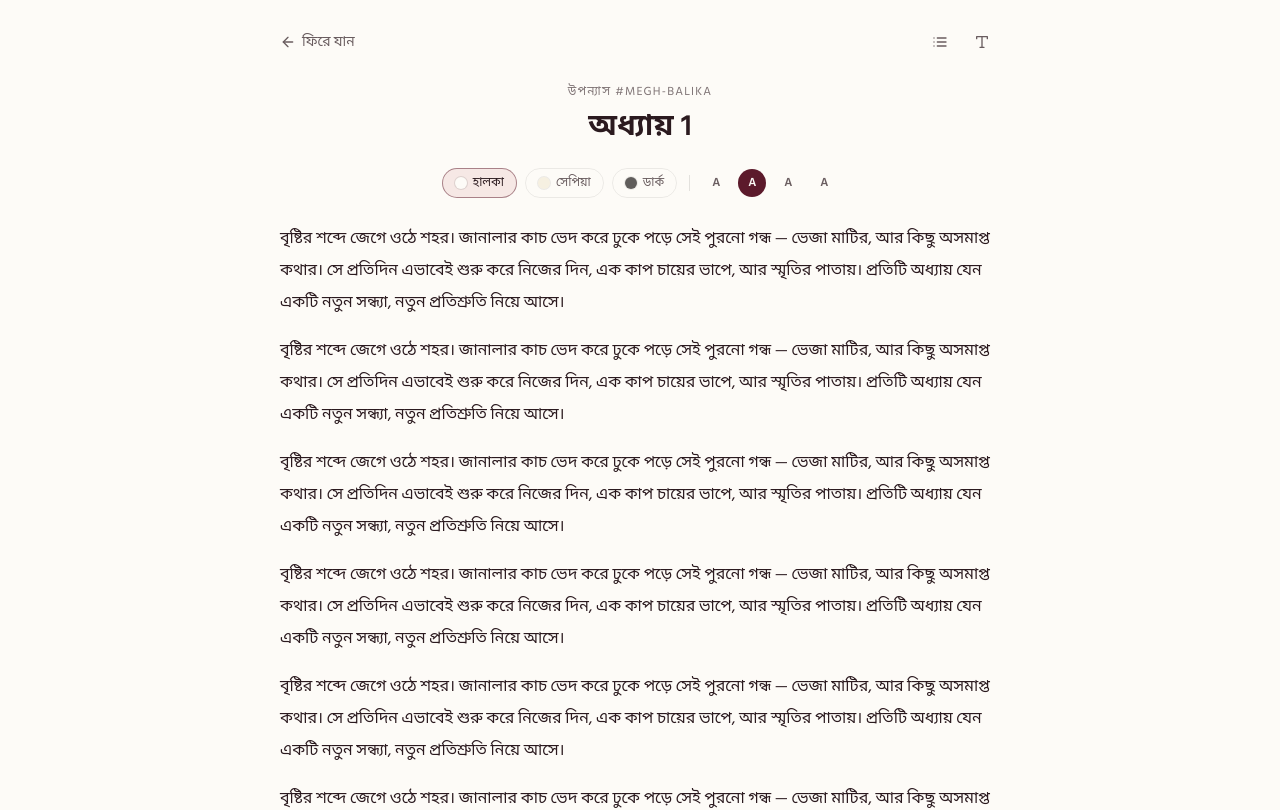
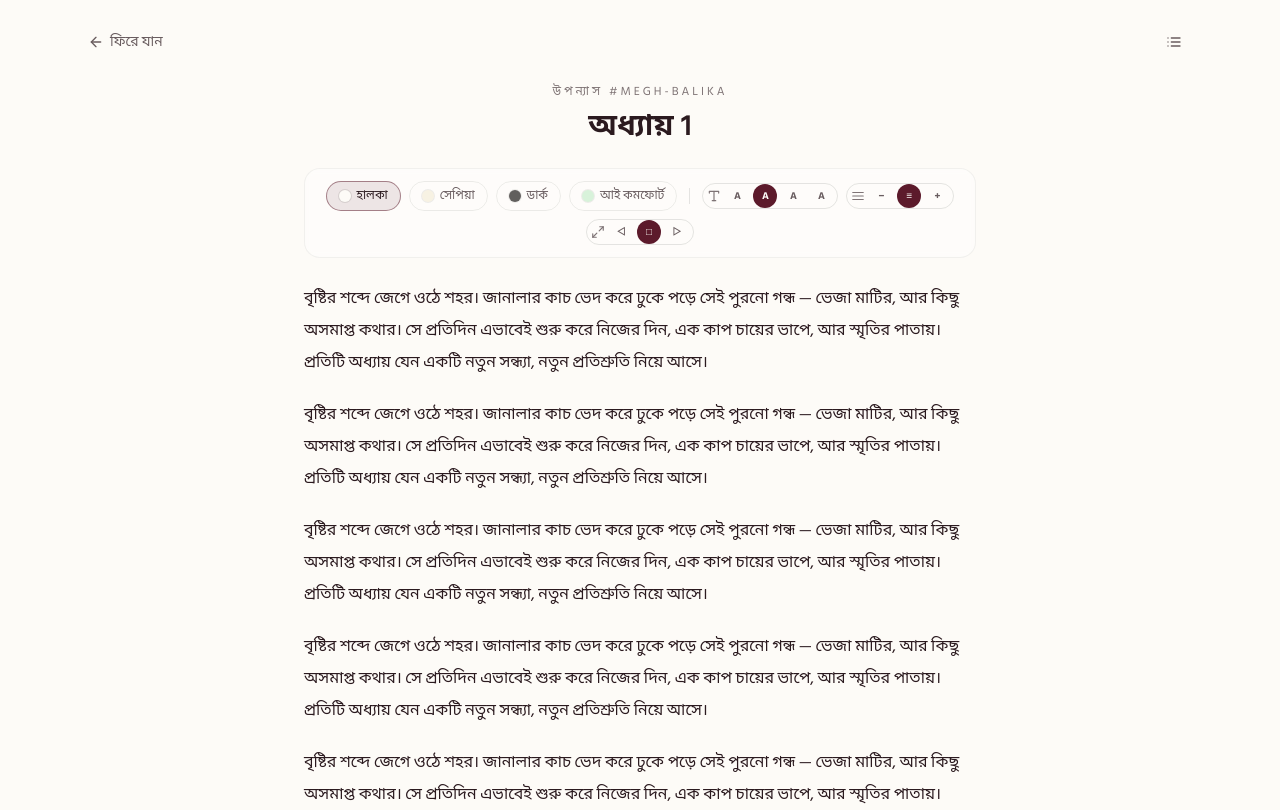
Before and after one commit to ekhoni-lagbe/megh-balika, a React (Vite) app: page /read/megh-balika/1 in a window 1280 px wide. Shown: the top 810 px of the page. Built offline with nearby package versions, Linux system fonts and the light colour scheme.

Commit message:
Update ReaderShell.tsx

```diff
--- a/src/components/reading/ReaderShell.tsx
+++ b/src/components/reading/ReaderShell.tsx
@@ -1,14 +1,27 @@
 import { ReactNode } from 'react';
 import { Link } from 'react-router-dom';
-import { ArrowLeft, ChevronLeft, ChevronRight, List, Type } from 'lucide-react';
+import {
+  ArrowLeft,
+  ChevronLeft,
+  ChevronRight,
+  List,
+  Type,
+  AlignJustify,
+  Maximize2,
+} from 'lucide-react';
 import { useTheme } from '@/context/ThemeContext';
 import { useReader } from '@/context/ReaderContext';
+import { cn } from '@/utils/cn';
 
 const fontSizes = ['sm', 'base', 'lg', 'xl'] as const;
+const lineSpacings = ['compact', 'normal', 'relaxed'] as const;
+const widths = ['narrow', 'normal', 'wide'] as const;
+
 const themes = [
-  { id: 'light' as const, label: 'হালকা', swatch: 'bg-cream-50' },
-  { id: 'sepia' as const, label: 'সেপিয়া', swatch: 'bg-[#F4ECD8]' },
-  { id: 'dark' as const, label: 'ডার্ক', swatch: 'bg-[#1E1B1A]' },
+  { id: 'light' as const, label: 'হালকা', swatch: 'bg-cream-50', text: 'text-ink' },
+  { id: 'sepia' as const, label: 'সেপিয়া', swatch: 'bg-[#F4ECD8]', text: 'text-[#4A3728]' },
+  { id: 'dark' as const, label: 'ডার্ক', swatch: 'bg-[#1E1B1A]', text: 'text-[#E9E1D5]' },
+  { id: 'eyeComfort' as const, label: 'আই কমফোর্ট', swatch: 'bg-[#C7EDCC]', text: 'text-[#1B3A2A]' },
 ];
 
 interface ReaderShellProps {
@@ -17,6 +30,7 @@ interface ReaderShellProps {
   content: ReactNode;
   onPrev?: () => void;
   onNext?: () => void;
+  onChapterList?: () => void;
 }
 
 export function ReaderShell({
@@ -25,112 +39,185 @@ export function ReaderShell({
   content,
   onPrev,
   onNext,
+  onChapterList,
 }: ReaderShellProps) {
   const { readingTheme, setReadingTheme } = useTheme();
-  const { fontSize, setFontSize } = useReader();
+  const { fontSize, setFontSize, lineSpacing, setLineSpacing, contentWidth, setContentWidth } =
+    useReader();
 
   const surface =
     readingTheme === 'dark'
       ? 'bg-[#1E1B1A] text-[#E9E1D5]'
       : readingTheme === 'sepia'
       ? 'bg-[#F4ECD8] text-[#4A3728]'
+      : readingTheme === 'eyeComfort'
+      ? 'bg-[#C7EDCC] text-[#1B3A2A]'
       : 'bg-cream-50 text-ink';
 
-  return (
-    <div className={`min-h-screen ${surface} transition-colors`}>
-      <div className="mx-auto max-w-3xl px-4 py-6 sm:px-6">
-        <div className="mb-6 flex items-center justify-between gap-3">
-          <Link
-            to="/"
-            className="inline-flex items-center gap-1.5 text-sm opacity-70 hover:opacity-100"
-          >
-            <ArrowLeft className="h-4 w-4" /> ফিরে যান
-          </Link>
-          <div className="flex items-center gap-1.5">
-            <button
-              aria-label="অধ্যায় তালিকা"
-              className="grid h-9 w-9 place-items-center rounded-full opacity-70 hover:bg-black/5 hover:opacity-100"
-            >
-              <List className="h-4 w-4" />
-            </button>
-            <button
-              aria-label="ফন্ট সাইজ"
-              className="grid h-9 w-9 place-items-center rounded-full opacity-70 hover:bg-black/5 hover:opacity-100"
-            >
-              <Type className="h-4 w-4" />
-            </button>
-          </div>
-        </div>
+  const widthClass =
+    contentWidth === 'narrow'
+      ? 'max-w-xl'
+      : contentWidth === 'wide'
+      ? 'max-w-4xl'
+      : 'max-w-2xl';
 
-        <div className="mb-6 text-center">
-          <p className="text-xs uppercase tracking-widest opacity-60">{novelTitle}</p>
-          <h1 className="mt-2 font-display text-2xl font-semibold sm:text-3xl">
-            {chapterTitle}
-          </h1>
-        </div>
+  const spacingClass =
+    lineSpacing === 'compact'
+      ? 'leading-relaxed space-y-3'
+      : lineSpacing === 'relaxed'
+      ? 'leading-loose space-y-6'
+      : 'leading-loose space-y-5';
 
-        <div className="mb-6 flex flex-wrap items-center justify-center gap-2">
-          {themes.map((t) => (
-            <button
-              key={t.id}
-              onClick={() => setReadingTheme(t.id)}
-              aria-pressed={readingTheme === t.id}
-              className={`flex items-center gap-1.5 rounded-full border px-3 py-1.5 text-xs font-medium transition ${
-                readingTheme === t.id
-                  ? 'border-burgundy/50 bg-rose/20'
-                  : 'border-black/10 opacity-70 hover:opacity-100'
-              }`}
-            >
-              <span className={`h-3 w-3 rounded-full ${t.swatch} ring-1 ring-black/10`} />
-              {t.label}
-            </button>
-          ))}
-          <span className="mx-1 h-4 w-px bg-black/10" />
-          {fontSizes.map((s) => (
-            <button
-              key={s}
-              onClick={() => setFontSize(s)}
-              aria-pressed={fontSize === s}
-              className={`grid h-7 w-7 place-items-center rounded-full text-xs font-semibold transition ${
-                fontSize === s ? 'bg-burgundy text-cream-50' : 'opacity-70 hover:opacity-100'
-              }`}
-            >
-              A
-            </button>
-          ))}
-        </div>
-
-        <article
-          className={`space-y-4 leading-loose ${
+  const fontClass =
     fontSize === 'sm'
       ? 'text-sm'
       : fontSize === 'lg'
       ? 'text-lg'
       : fontSize === 'xl'
       ? 'text-xl'
-              : 'text-base'
-          }`}
+      : 'text-base';
+
+  return (
+    <div className={cn('min-h-screen transition-colors duration-300', surface)}>
+      <div className="mx-auto max-w-6xl px-4 py-6 sm:px-6">
+        <div className="mb-6 flex items-center justify-between gap-3">
+          <Link
+            to="/"
+            className="inline-flex items-center gap-1.5 text-sm opacity-70 transition hover:opacity-100"
+          >
+            <ArrowLeft className="h-4 w-4" /> ফিরে যান
+          </Link>
+          <div className="flex items-center gap-1.5">
+            <button
+              onClick={onChapterList}
+              aria-label="অধ্যায় তালিকা"
+              className="grid h-9 w-9 place-items-center rounded-full opacity-70 transition hover:bg-black/5 hover:opacity-100"
+            >
+              <List className="h-4 w-4" />
+            </button>
+          </div>
+        </div>
+
+        <div className={cn('mx-auto', widthClass)}>
+          <div className="mb-6 text-center">
+            <p className="text-xs uppercase tracking-[0.25em] opacity-60">{novelTitle}</p>
+            <h1 className="mt-2 font-display text-2xl font-semibold sm:text-3xl">
+              {chapterTitle}
+            </h1>
+          </div>
+
+          <div className="mb-6 rounded-2xl border border-black/5 bg-white/40 p-3 backdrop-blur-sm dark:bg-black/10">
+            <div className="flex flex-wrap items-center justify-center gap-2">
+              {/* Theme selectors */}
+              {themes.map((t) => (
+                <button
+                  key={t.id}
+                  onClick={() => setReadingTheme(t.id)}
+                  aria-pressed={readingTheme === t.id}
+                  className={cn(
+                    'flex items-center gap-1.5 rounded-full border px-3 py-1.5 text-xs font-medium transition',
+                    readingTheme === t.id
+                      ? 'border-burgundy/50 bg-burgundy/10'
+                      : 'border-black/10 opacity-70 hover:opacity-100',
+                  )}
+                >
+                  <span className={cn('h-3 w-3 rounded-full ring-1 ring-black/10', t.swatch)} />
+                  {t.label}
+                </button>
+              ))}
+
+              <span className="mx-1 h-4 w-px bg-black/10" />
+
+              {/* Font size */}
+              <div className="flex items-center gap-1 rounded-full border border-black/10 px-1">
+                <Type className="h-3.5 w-3.5 opacity-60" />
+                {fontSizes.map((s) => (
+                  <button
+                    key={s}
+                    onClick={() => setFontSize(s)}
+                    aria-pressed={fontSize === s}
+                    className={cn(
+                      'grid h-6 w-6 place-items-center rounded-full text-[10px] font-bold transition',
+                      fontSize === s
+                        ? 'bg-burgundy text-cream-50'
+                        : 'opacity-70 hover:opacity-100',
+                    )}
+                  >
+                    {s === 'sm' ? 'A' : s === 'base' ? 'A' : s === 'lg' ? 'A' : 'A'}
+                  </button>
+                ))}
+              </div>
+
+              {/* Line spacing */}
+              <div className="flex items-center gap-1 rounded-full border border-black/10 px-1">
+                <AlignJustify className="h-3.5 w-3.5 opacity-60" />
+                {lineSpacings.map((s) => (
+                  <button
+                    key={s}
+                    onClick={() => setLineSpacing(s)}
+                    aria-pressed={lineSpacing === s}
+                    className={cn(
+                      'grid h-6 w-6 place-items-center rounded-full text-[10px] font-bold transition',
+                      lineSpacing === s
+                        ? 'bg-burgundy text-cream-50'
+                        : 'opacity-70 hover:opacity-100',
+                    )}
+                  >
+                    {s === 'compact' ? '−' : s === 'normal' ? '≡' : '+'}
+                  </button>
+                ))}
+              </div>
+
+              {/* Width */}
+              <div className="flex items-center gap-1 rounded-full border border-black/10 px-1">
+                <Maximize2 className="h-3.5 w-3.5 opacity-60" />
+                {widths.map((w) => (
+                  <button
+                    key={w}
+                    onClick={() => setContentWidth(w)}
+                    aria-pressed={contentWidth === w}
+                    className={cn(
+                      'grid h-6 w-6 place-items-center rounded-full text-[10px] font-bold transition',
+                      contentWidth === w
+                        ? 'bg-burgundy text-cream-50'
+                        : 'opacity-70 hover:opacity-100',
+                    )}
+                  >
+                    {w === 'narrow' ? '◁' : w === 'normal' ? '□' : '▷'}
+                  </button>
+                ))}
+              </div>
+            </div>
+          </div>
+
+          <article
+            className={cn(
+              'font-display whitespace-pre-line',
+              fontClass,
+              spacingClass,
+            )}
           >
             {content}
           </article>
 
-        <nav className="mt-10 flex items-center justify-between gap-3 border-t border-black/10 pt-6">
+          <nav className="mt-12 flex items-center justify-between gap-3 border-t border-black/10 pt-6">
             <button
               onClick={onPrev}
               disabled={!onPrev}
-            className="inline-flex items-center gap-1.5 rounded-xl px-3 py-2 text-sm font-medium opacity-80 transition hover:bg-black/5 disabled:opacity-30"
+              className="inline-flex items-center gap-1.5 rounded-xl px-3 py-2 text-sm font-medium opacity-80 transition hover:bg-black/5 disabled:opacity-30 disabled:hover:bg-transparent"
             >
               <ChevronLeft className="h-4 w-4" /> আগের অধ্যায়
             </button>
             <button
               onClick={onNext}
               disabled={!onNext}
-            className="inline-flex items-center gap-1.5 rounded-xl px-3 py-2 text-sm font-medium opacity-80 transition hover:bg-black/5 disabled:opacity-30"
+              className="inline-flex items-center gap-1.5 rounded-xl px-3 py-2 text-sm font-medium opacity-80 transition hover:bg-black/5 disabled:opacity-30 disabled:hover:bg-transparent"
             >
               পরবর্তী অধ্যায় <ChevronRight className="h-4 w-4" />
             </button>
           </nav>
         </div>
       </div>
+    </div>
   );
 }
```
Lines whose indentation alone changed are shown as unchanged.
